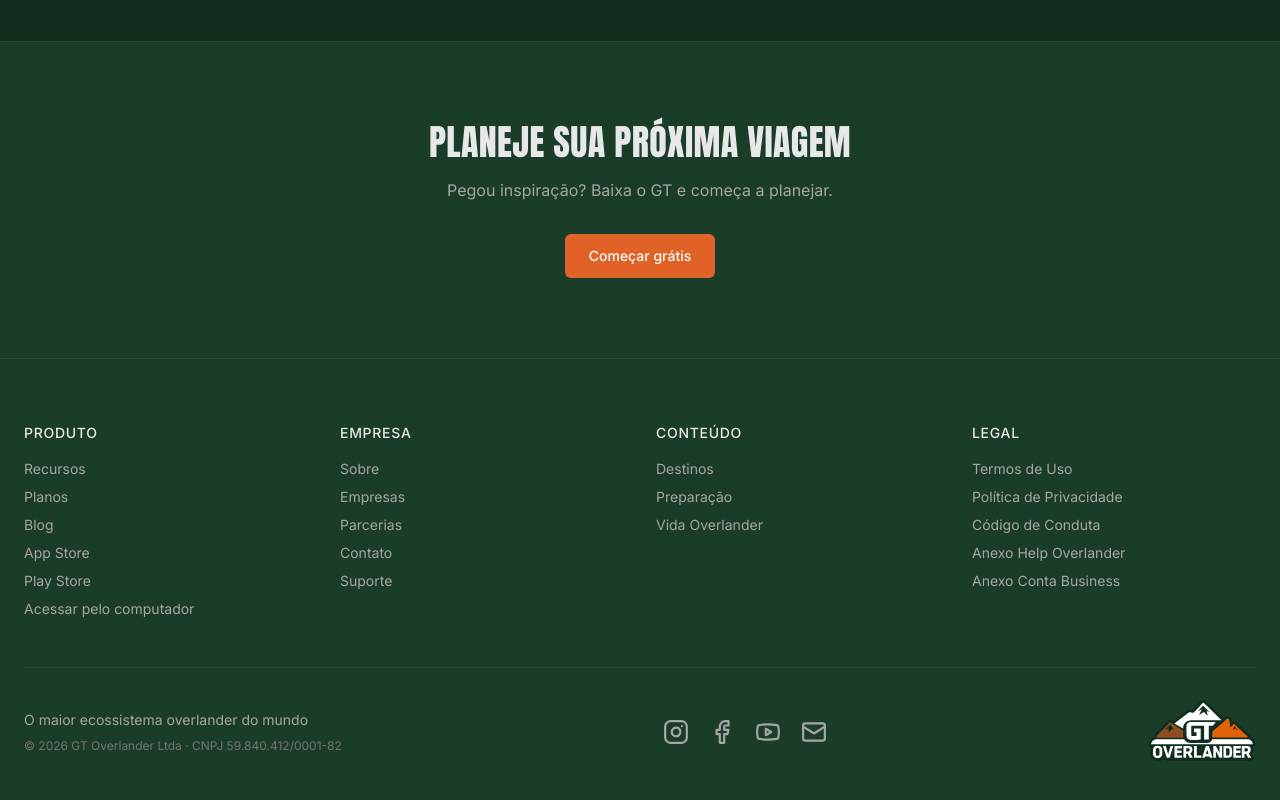
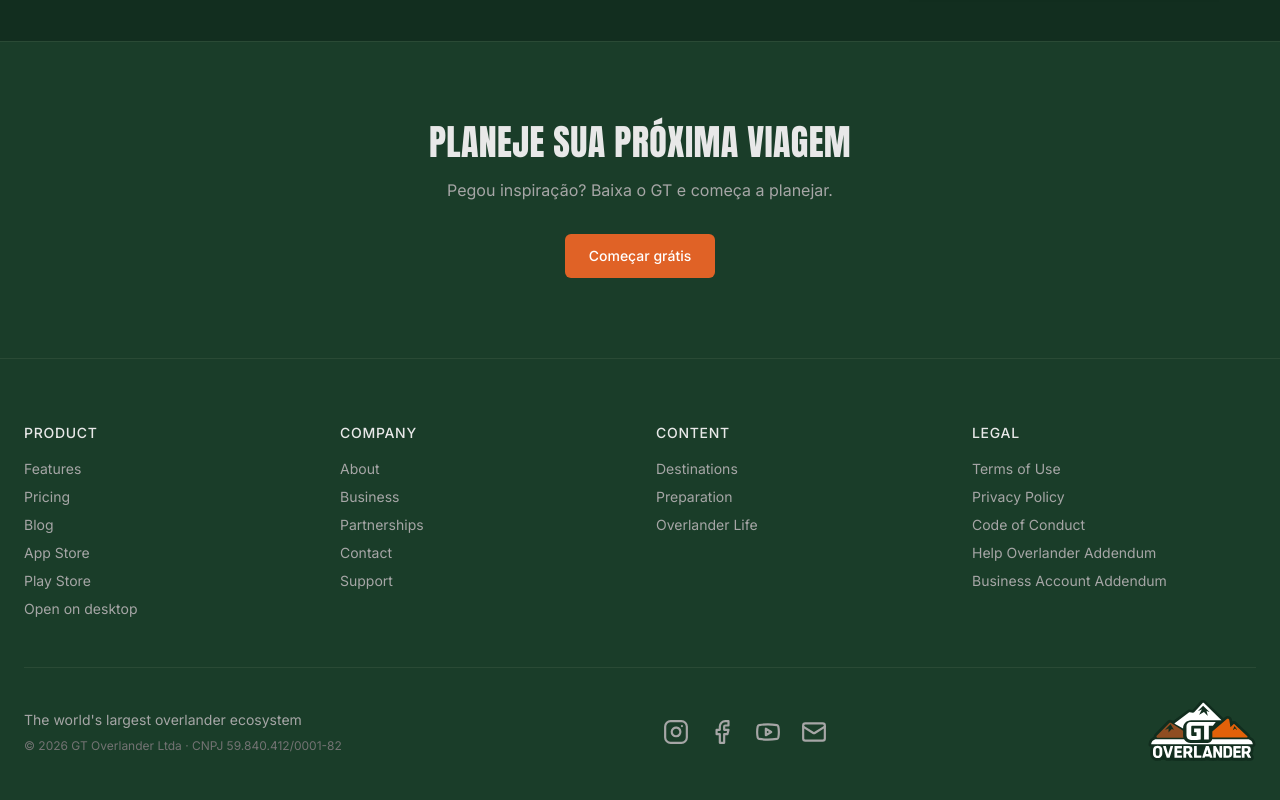
Before and after one commit to rangel2010/gtoverlander-site, a Next.js app: page /en/blog in a window 1280 px wide. Shown: the part 844-1644 px from the top of the page. Built offline with nearby package versions, Linux system fonts and the light colour scheme; no server answers.

Commit message:
feat(i18n): Header, Footer e Button conectados às traduções (PT/EN/ES)

```diff
--- a/components/footer.tsx
+++ b/components/footer.tsx
@@ -1,74 +1,70 @@
 'use client';
 
-import Link from 'next/link';
-import { usePathname } from 'next/navigation';
+import { useTranslations } from 'next-intl';
+import { Link, usePathname } from '@/i18n/navigation';
 import { Instagram, Facebook, Youtube, Mail } from 'lucide-react';
 
-interface FooterLink {
-  href: string;
-  label: string;
-  external?: boolean;
-}
+export function Footer() {
+  const pathname = usePathname();
+  const tn = useTranslations('nav');
+  const tf = useTranslations('footer');
 
-const columns: { title: string; links: FooterLink[] }[] = [
+  // Esconder footer dentro do Studio do Sanity (/studio)
+  if (pathname?.startsWith('/studio')) return null;
+
+  const columns = [
     {
-    title: 'Produto',
+      title: tf('colProduto'),
       links: [
-      { href: '/recursos', label: 'Recursos' },
-      { href: '/planos', label: 'Planos' },
-      { href: '/blog', label: 'Blog' },
+        { href: '/recursos', label: tn('recursos') },
+        { href: '/planos', label: tn('planos') },
+        { href: '/blog', label: tn('blog') },
         {
           href: 'https://apps.apple.com/br/app/gt-overlander/id6745626026',
-        label: 'App Store',
+          label: tf('appStore'),
           external: true,
         },
         {
           href: 'https://play.google.com/store/apps/details?id=com.overlander',
-        label: 'Play Store',
+          label: tf('playStore'),
           external: true,
         },
         {
           href: 'https://app.gtoverlander.com.br',
-        label: 'Acessar pelo computador',
+          label: tn('acessarComputador'),
           external: true,
         },
       ],
     },
     {
-    title: 'Empresa',
+      title: tf('colEmpresa'),
       links: [
-      { href: '/sobre', label: 'Sobre' },
-      { href: '/empresas', label: 'Empresas' },
-      { href: '/parcerias', label: 'Parcerias' },
-      { href: '/contato', label: 'Contato' },
-      { href: '/suporte', label: 'Suporte' },
+        { href: '/sobre', label: tn('sobre') },
+        { href: '/empresas', label: tn('empresas') },
+        { href: '/parcerias', label: tn('parcerias') },
+        { href: '/contato', label: tn('contato') },
+        { href: '/suporte', label: tn('suporte') },
       ],
     },
     {
-    title: 'Conteúdo',
+      title: tf('colConteudo'),
       links: [
-      { href: '/blog/destinos', label: 'Destinos' },
-      { href: '/blog/preparacao', label: 'Preparação' },
-      { href: '/blog/vida-overlander', label: 'Vida Overlander' },
+        { href: '/blog/destinos', label: tf('destinos') },
+        { href: '/blog/preparacao', label: tf('preparacao') },
+        { href: '/blog/vida-overlander', label: tf('vidaOverlander') },
       ],
     },
     {
-    title: 'Legal',
+      title: tf('colLegal'),
       links: [
-      { href: '/termos', label: 'Termos de Uso' },
-      { href: '/privacidade', label: 'Política de Privacidade' },
-      { href: '/comunidade', label: 'Código de Conduta' },
-      { href: '/termos/help-overlander', label: 'Anexo Help Overlander' },
-      { href: '/termos/conta-business', label: 'Anexo Conta Business' },
+        { href: '/termos', label: tf('termos') },
+        { href: '/privacidade', label: tf('privacidade') },
+        { href: '/comunidade', label: tf('conduta') },
+        { href: '/termos/help-overlander', label: tf('anexoHelp') },
+        { href: '/termos/conta-business', label: tf('anexoBusiness') },
       ],
     },
   ];
-
-export function Footer() {
-  const pathname = usePathname();
-
-  // Esconder footer dentro do Studio do Sanity (/studio)
-  if (pathname?.startsWith('/studio')) return null;
 
   return (
     <footer className="dark bg-gt-card text-gt-text mt-auto border-t border-gt-border">
@@ -109,7 +105,7 @@ export function Footer() {
         <div className="pt-8 border-t border-gt-border flex flex-col md:flex-row md:items-center md:justify-between gap-8">
           <div className="font-sans">
             <p className="text-sm text-gt-text-muted">
-              O maior ecossistema overlander do mundo
+              {tf('tagline')}
             </p>
             <p className="text-xs text-gt-text-dim mt-2">
               © 2026 GT Overlander Ltda · CNPJ 59.840.412/0001-82
--- a/components/header.tsx
+++ b/components/header.tsx
@@ -1,35 +1,36 @@
 'use client';
 
-import Link from 'next/link';
 import { useState } from 'react';
-import { usePathname } from 'next/navigation';
+import { useTranslations } from 'next-intl';
+import { Link, usePathname } from '@/i18n/navigation';
 import { Menu, X, ArrowUpRight } from 'lucide-react';
 import { Button } from './ui/button';
 import { ThemeToggle } from './theme-toggle';
 
 const APP_WEB_URL = 'https://app.gtoverlander.com.br';
 
-const navLinks = [
-  { href: '/recursos', label: 'Recursos' },
-  { href: '/planos', label: 'Planos' },
-  { href: '/blog', label: 'Blog' },
-  { href: '/sobre', label: 'Sobre' },
-  { href: '/empresas', label: 'Empresas' },
-  { href: '/parcerias', label: 'Parcerias' },
-];
-
-const mobileExtraLinks = [
-  { href: '/faq', label: 'FAQ' },
-  { href: '/contato', label: 'Contato' },
-  { href: '/suporte', label: 'Suporte' },
-];
-
 export function Header() {
   const [mobileOpen, setMobileOpen] = useState(false);
   const pathname = usePathname();
+  const t = useTranslations('nav');
 
   // Esconder header dentro do Studio do Sanity (/studio)
   if (pathname?.startsWith('/studio')) return null;
+
+  const navLinks = [
+    { href: '/recursos' as const, label: t('recursos') },
+    { href: '/planos' as const, label: t('planos') },
+    { href: '/blog' as const, label: t('blog') },
+    { href: '/sobre' as const, label: t('sobre') },
+    { href: '/empresas' as const, label: t('empresas') },
+    { href: '/parcerias' as const, label: t('parcerias') },
+  ];
+
+  const mobileExtraLinks = [
+    { href: '/faq' as const, label: t('faq') },
+    { href: '/contato' as const, label: t('contato') },
+    { href: '/suporte' as const, label: t('suporte') },
+  ];
 
   return (
     <header className="sticky top-0 z-40 bg-gt-bg/95 backdrop-blur border-b border-gt-border">
@@ -38,7 +39,7 @@ export function Header() {
           href="/"
           className="flex items-center"
           onClick={() => setMobileOpen(false)}
-          aria-label="GT Overlander — página inicial"
+          aria-label={t('paginaInicial')}
         >
           {/* eslint-disable-next-line @next/next/no-img-element */}
           <img
@@ -71,19 +72,19 @@ export function Header() {
             rel="noopener noreferrer"
             className="hidden md:inline-flex items-center gap-1.5 text-sm font-medium text-gt-text-muted hover:text-gt-orange transition-colors px-3 py-2"
           >
-            Acessar pelo computador
+            {t('acessarComputador')}
             <ArrowUpRight size={14} aria-hidden="true" />
           </a>
 
           <Button href="/baixar" size="sm" className="hidden sm:inline-flex">
-            Começar grátis
+            {t('comecarGratis')}
           </Button>
 
           <button
             type="button"
             className="lg:hidden p-2 -mr-2 text-gt-text"
             onClick={() => setMobileOpen(!mobileOpen)}
-            aria-label={mobileOpen ? 'Fechar menu' : 'Abrir menu'}
+            aria-label={mobileOpen ? t('fecharMenu') : t('abrirMenu')}
             aria-expanded={mobileOpen}
           >
             {mobileOpen ? <X size={22} /> : <Menu size={22} />}
@@ -122,12 +123,12 @@ export function Header() {
                 rel="noopener noreferrer"
                 className="text-gt-text-muted hover:text-gt-orange text-sm py-1 transition-colors inline-flex items-center gap-1.5"
               >
-                Acessar pelo computador
+                {t('acessarComputador')}
                 <ArrowUpRight size={14} aria-hidden="true" />
               </a>
             </div>
             <Button href="/baixar" className="mt-3 w-fit">
-              Começar grátis
+              {t('comecarGratis')}
             </Button>
           </nav>
         </div>
--- a/components/ui/button.tsx
+++ b/components/ui/button.tsx
@@ -1,4 +1,4 @@
-import Link from 'next/link';
+import { Link } from '@/i18n/navigation';
 import type { ButtonHTMLAttributes, ReactNode } from 'react';
 import { cn } from '@/lib/utils';
 
--- /dev/null
+++ b/i18n/navigation.ts
@@ -0,0 +1,13 @@
+/**
+ * Navegação localizada — exporta Link, usePathname, useRouter e redirect
+ * já configurados com os locales do projeto.
+ *
+ * IMPORTANTE: importe sempre daqui, nunca de 'next/link' ou 'next/navigation'
+ * quando o destino for uma rota interna do site — assim o prefixo de locale
+ * (/en, /es) é adicionado automaticamente.
+ */
+import { createNavigation } from 'next-intl/navigation';
+import { routing } from './routing';
+
+export const { Link, redirect, usePathname, useRouter, getPathname } =
+  createNavigation(routing);
--- a/messages/en.json
+++ b/messages/en.json
@@ -10,12 +10,32 @@
     "contato": "Contact",
     "suporte": "Support",
     "acessarComputador": "Open on desktop",
-    "comecarGratis": "Start free"
+    "comecarGratis": "Start free",
+    "abrirMenu": "Open menu",
+    "fecharMenu": "Close menu",
+    "paginaInicial": "GT Overlander — home page"
   },
   "common": {
     "explorarPlanos": "Explore plans",
     "saibaMais": "Learn more",
     "verPlanos": "Explore plans",
     "baixarGratis": "Start free"
+  },
+  "footer": {
+    "colProduto": "Product",
+    "colEmpresa": "Company",
+    "colConteudo": "Content",
+    "colLegal": "Legal",
+    "appStore": "App Store",
+    "playStore": "Play Store",
+    "destinos": "Destinations",
+    "preparacao": "Preparation",
+    "vidaOverlander": "Overlander Life",
+    "termos": "Terms of Use",
+    "privacidade": "Privacy Policy",
+    "conduta": "Code of Conduct",
+    "anexoHelp": "Help Overlander Addendum",
+    "anexoBusiness": "Business Account Addendum",
+    "tagline": "The world's largest overlander ecosystem"
   }
 }
--- a/messages/es.json
+++ b/messages/es.json
@@ -10,12 +10,32 @@
     "contato": "Contacto",
     "suporte": "Soporte",
     "acessarComputador": "Abrir en el ordenador",
-    "comecarGratis": "Empezar gratis"
+    "comecarGratis": "Empezar gratis",
+    "abrirMenu": "Abrir menú",
+    "fecharMenu": "Cerrar menú",
+    "paginaInicial": "GT Overlander — página de inicio"
   },
   "common": {
     "explorarPlanos": "Explorar planes",
     "saibaMais": "Saber más",
     "verPlanos": "Explorar planes",
     "baixarGratis": "Empezar gratis"
+  },
+  "footer": {
+    "colProduto": "Producto",
+    "colEmpresa": "Empresa",
+    "colConteudo": "Contenido",
+    "colLegal": "Legal",
+    "appStore": "App Store",
+    "playStore": "Play Store",
+    "destinos": "Destinos",
+    "preparacao": "Preparación",
+    "vidaOverlander": "Vida Overlander",
+    "termos": "Términos de Uso",
+    "privacidade": "Política de Privacidad",
+    "conduta": "Código de Conducta",
+    "anexoHelp": "Anexo Help Overlander",
+    "anexoBusiness": "Anexo Cuenta Business",
+    "tagline": "El mayor ecosistema overlander del mundo"
   }
 }
--- a/messages/pt.json
+++ b/messages/pt.json
@@ -10,12 +10,32 @@
     "contato": "Contato",
     "suporte": "Suporte",
     "acessarComputador": "Acessar pelo computador",
-    "comecarGratis": "Começar grátis"
+    "comecarGratis": "Começar grátis",
+    "abrirMenu": "Abrir menu",
+    "fecharMenu": "Fechar menu",
+    "paginaInicial": "GT Overlander — página inicial"
   },
   "common": {
     "explorarPlanos": "Explorar planos",
     "saibaMais": "Saiba mais",
     "verPlanos": "Explorar planos",
     "baixarGratis": "Começar grátis"
+  },
+  "footer": {
+    "colProduto": "Produto",
+    "colEmpresa": "Empresa",
+    "colConteudo": "Conteúdo",
+    "colLegal": "Legal",
+    "appStore": "App Store",
+    "playStore": "Play Store",
+    "destinos": "Destinos",
+    "preparacao": "Preparação",
+    "vidaOverlander": "Vida Overlander",
+    "termos": "Termos de Uso",
+    "privacidade": "Política de Privacidade",
+    "conduta": "Código de Conduta",
+    "anexoHelp": "Anexo Help Overlander",
+    "anexoBusiness": "Anexo Conta Business",
+    "tagline": "O maior ecossistema overlander do mundo"
   }
 }
```
Lines whose indentation alone changed are shown as unchanged.
